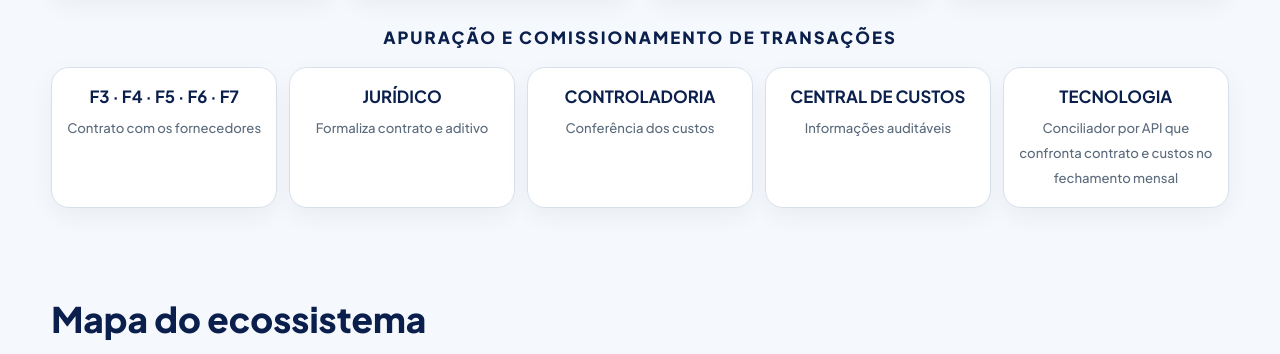
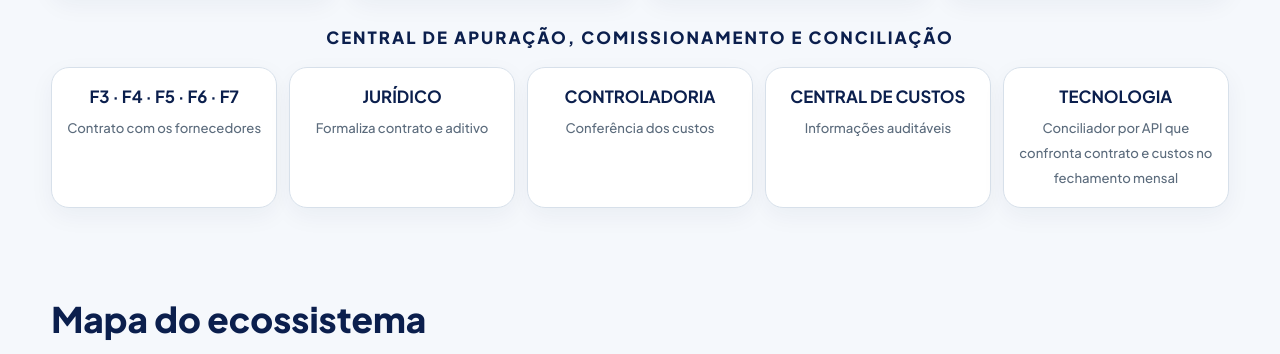
Before and after one commit to mirtesposia/Ecosistema, a plain HTML site: page index.html in a window 1280 px wide. Shown: the part 429-783 px from the top of the page. Drawn offline with Linux system fonts and the light colour scheme.

Commit message:
Atualiza o título da central para apuração, comissionamento e conciliação.
Co-authored-by: Cursor <cursoragent@cursor.com>

```diff
--- a/index.html
+++ b/index.html
@@ -51,7 +51,7 @@
         <li><strong>5</strong><span>Etapas de apuração</span></li>
       </ul>
       <div class="cost-board">
-        <p class="cost-board-title">Apuração e comissionamento de transações</p>
+        <p class="cost-board-title">Central de apuração, comissionamento e conciliação</p>
         <ul class="cost-cards" aria-label="Governança de custos e contratos">
           <li>
             <strong>F3 · F4 · F5 · F6 · F7</strong>
```
